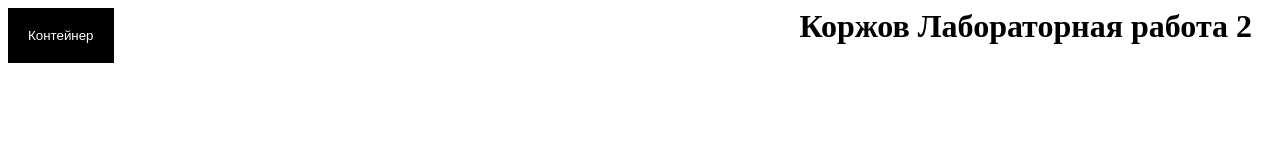
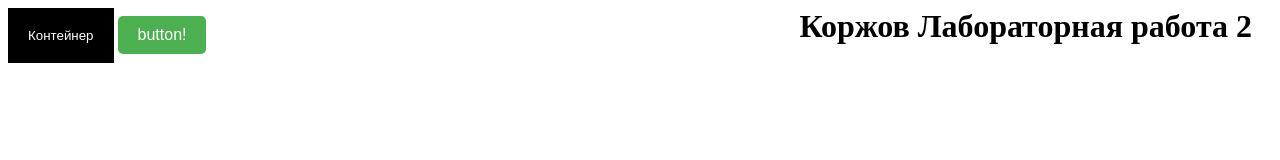
Before and after one commit to illiaKorzhov123/laba2, a plain HTML site: page index.html in a window 1280 px wide. Drawn offline with Linux system fonts and the light colour scheme.

Commit message:
Добавил прыгающую кнопку

```diff
--- a/index.html
+++ b/index.html
@@ -25,6 +25,7 @@
 			<p>Заголовок 2</p>
 			<p>Заголовок 3</p>
 		</div>
+		<button class="button">button!</button>
 	</div>
 </body>
 
--- a/style.css
+++ b/style.css
@@ -35,3 +35,21 @@
 .container:hover .btn {
 	background-color: grey;
 }
+
+.button {
+  display: inline-block;
+  padding: 10px 20px;
+  font-size: 16px;
+  background-color: #4CAF50;
+  color: white;
+  border-radius: 5px;
+  border: none;
+  cursor: pointer;
+  animation: jump 1s infinite;
+}
+
+@keyframes jump {
+  0% { transform: translateY(0); }
+  50% { transform: translateY(-20px); }
+  100% { transform: translateY(0); }
+}
```
